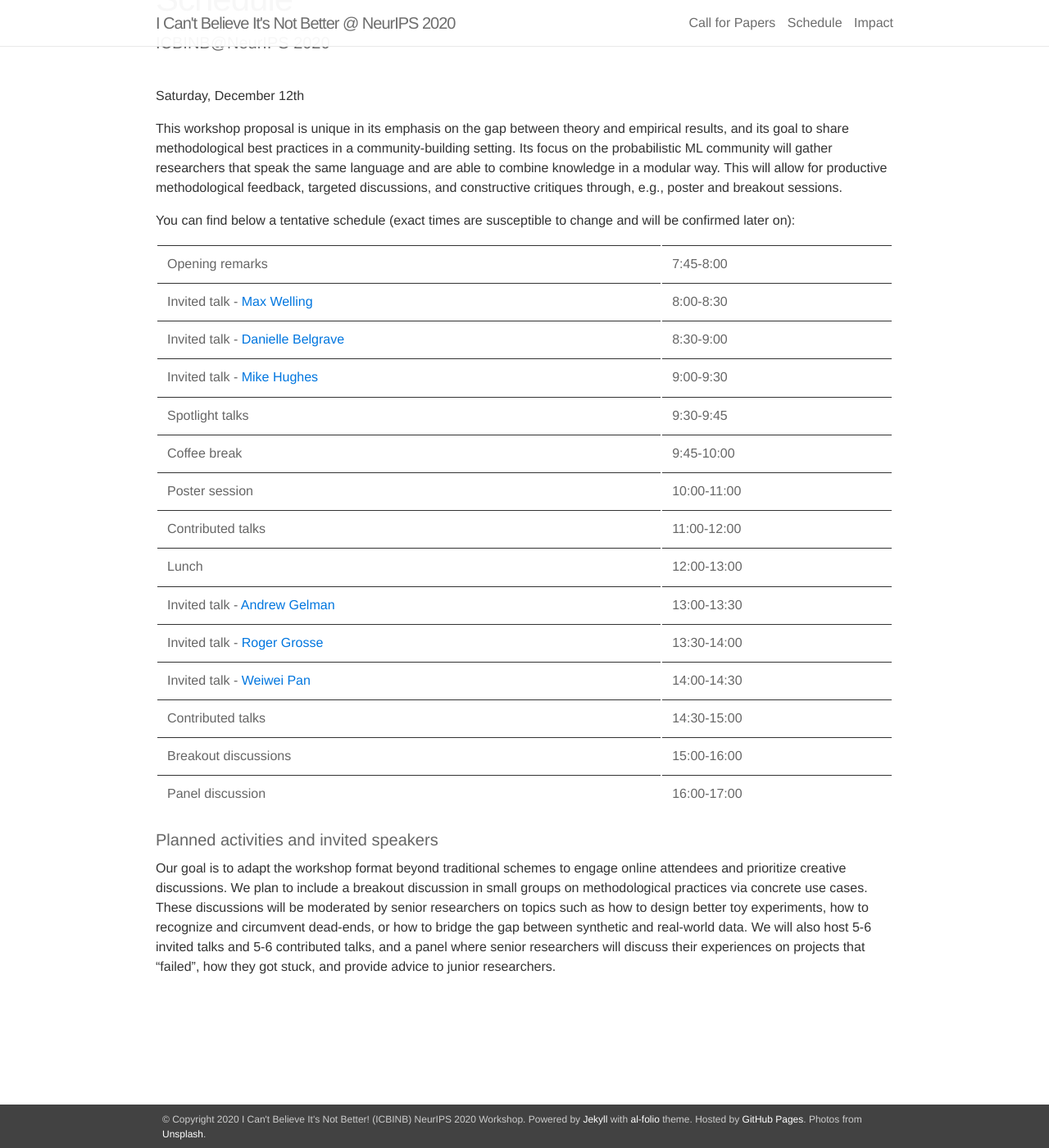
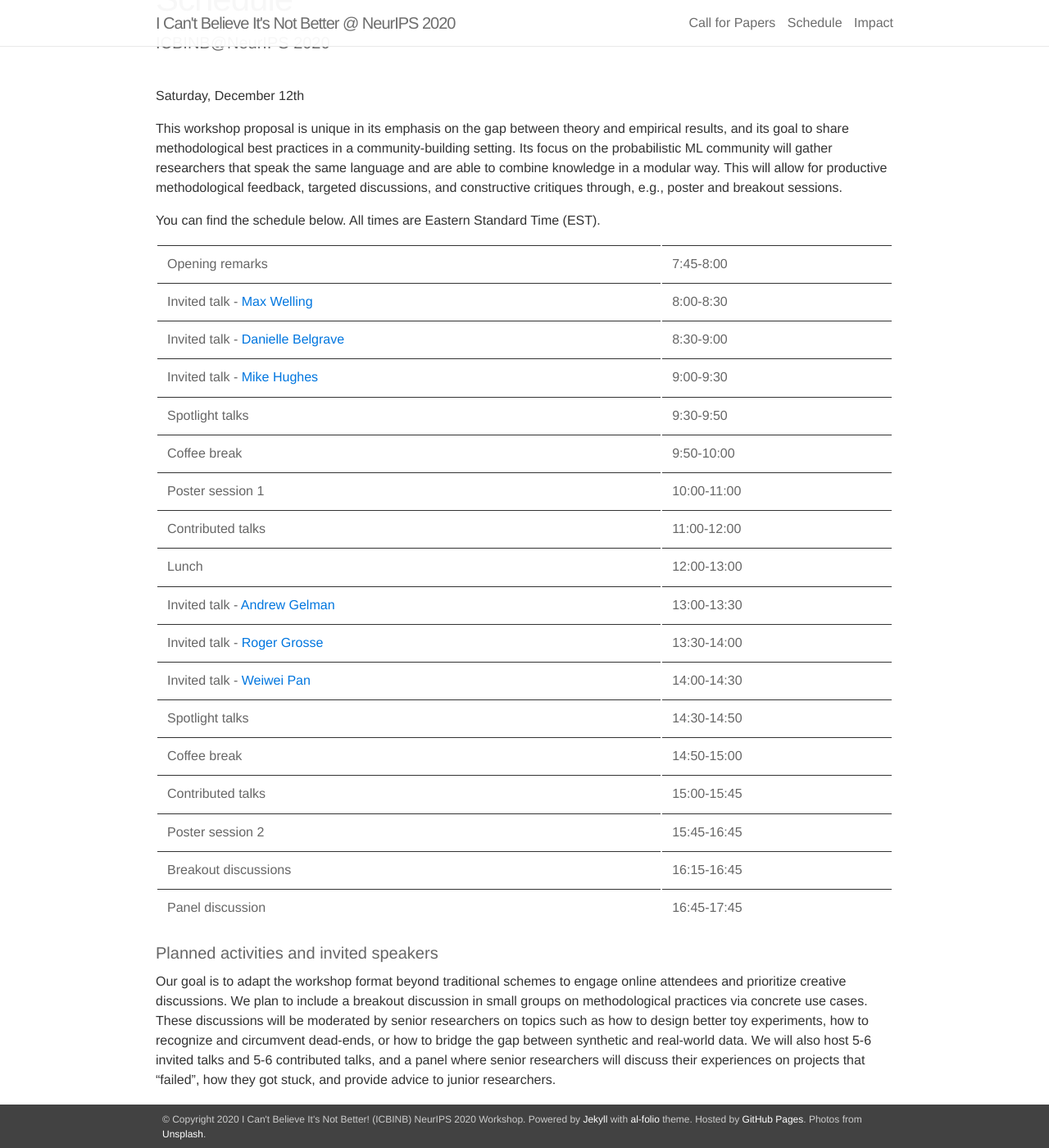
Before and after one commit to ml-retrospectives/icml2020, a Jekyll site: the page built from _pages/02_schedule.md, in a window 1280 px wide and 1400 px high, scrolled down 319 px. Shown: the whole window at 82% size. Built offline with Jekyll 4.4.1, drawn with Linux system fonts in a browser that asks for light colours; nearby versions of some CDN libraries.

Commit message:
fixing sched

```diff
--- a/_pages/02_schedule.md
+++ b/_pages/02_schedule.md
@@ -11,23 +11,26 @@ Saturday, December 12th
 
 This workshop proposal is unique in its emphasis on the gap between theory and empirical results, and its goal to share methodological best practices in a community-building setting. Its focus on the probabilistic ML community will gather researchers that speak the same language and are able to combine knowledge in a modular way. This will allow for productive methodological feedback, targeted discussions, and constructive critiques through, e.g., poster and breakout sessions.
 
-You can find below a tentative schedule (exact times are susceptible to change and will be confirmed later on):
+You can find the schedule below. All times are Eastern Standard Time (EST).
 
 | Opening remarks                    | 7:45-8:00 |
 | Invited talk - [Max Welling](https://staff.fnwi.uva.nl/m.welling/)         | 8:00-8:30|
 | Invited talk - [Danielle Belgrave](https://www.microsoft.com/en-us/research/people/dabelgra/)    | 8:30-9:00 |
 | Invited talk - [Mike Hughes](https://www.michaelchughes.com/)         | 9:00-9:30 |
-| Spotlight talks                       | 9:30-9:45 |
-| Coffee break                          | 9:45-10:00 |
-| Poster session                          | 10:00-11:00 |
+| Spotlight talks                       | 9:30-9:50 |
+| Coffee break                          | 9:50-10:00 |
+| Poster session 1                          | 10:00-11:00 |
 | Contributed talks                          | 11:00-12:00 |
 | Lunch                          | 12:00-13:00 |
 | Invited talk - [Andrew Gelman](http://www.stat.columbia.edu/~gelman/) | 13:00-13:30 |
 | Invited talk - [Roger Grosse](https://www.cs.toronto.edu/~rgrosse/) | 13:30-14:00 |
 | Invited talk - [Weiwei Pan](https://iacs.seas.harvard.edu/people/weiwei-pan) | 14:00-14:30 |
-| Contributed talks                          | 14:30-15:00 |
-| Breakout discussions                          | 15:00-16:00 |
-| Panel discussion                          | 16:00-17:00 |
+| Spotlight talks                       | 14:30-14:50 |
+| Coffee break                          | 14:50-15:00 |
+| Contributed talks                     | 15:00-15:45 |
+| Poster session 2                      | 15:45-16:45 |
+| Breakout discussions                  | 16:15-16:45 |
+| Panel discussion                      | 16:45-17:45 |
 
 
 #### Planned activities and invited speakers
```
